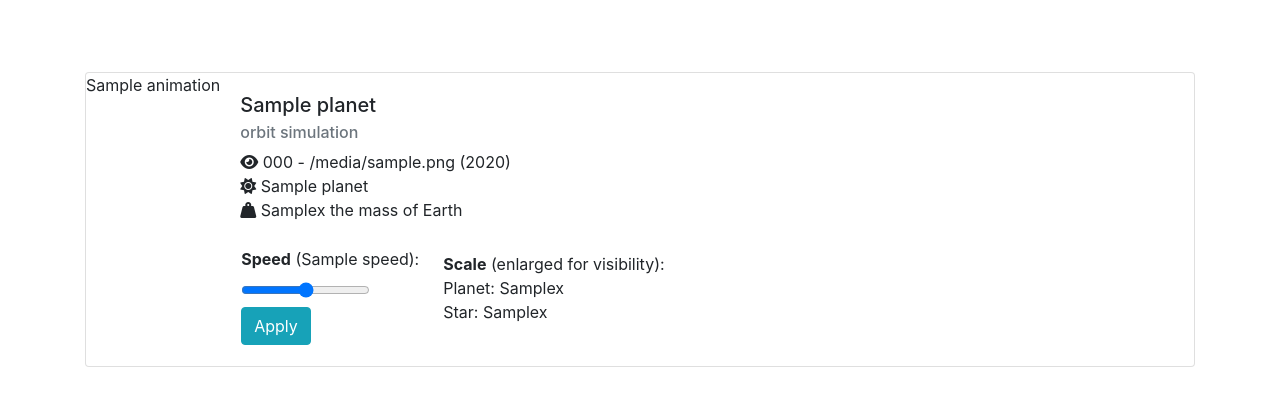
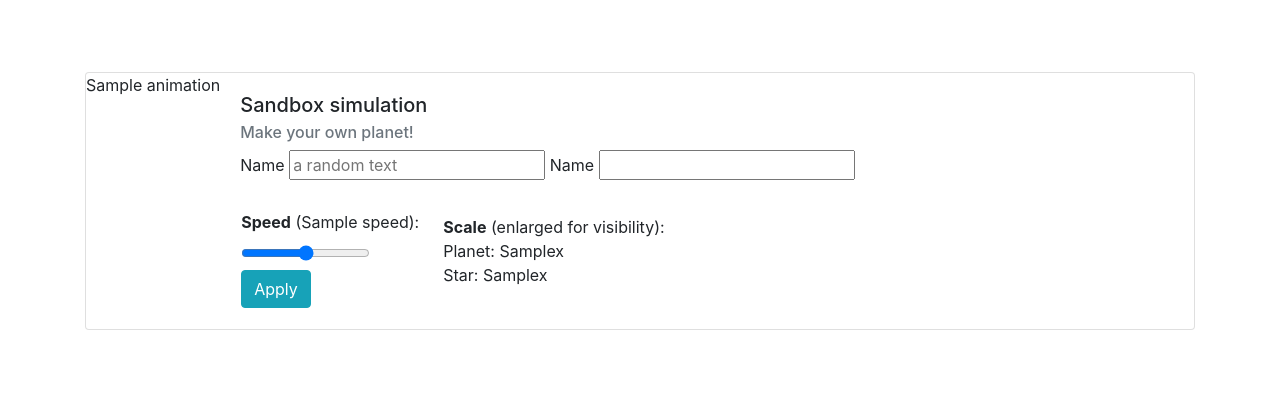
Before and after one commit to lamamilu/planet_explorer, a Flask app: template templates/sandbox.html in a window 1280 px wide. Shown: the top 406 px of the page. Run offline with Flask 3, Linux system fonts and the light colour scheme; the template is opened without the code that fills it: most values are stand-ins (such as "Sample title", 1, 10 or a date in 2020); some libraries are stand-ins or nearby versions.

Commit message:
sandbox animation

```diff
--- a/app.py
+++ b/app.py
@@ -5,6 +5,7 @@ import json
 
 from utility import *
 from planet_sim import *
+from sandbox_sim import *
 
 
 
@@ -23,6 +24,15 @@ url = "https://exoplanetarchive.ipac.caltech.edu/TAP/sync?query="
 table = "pscomppars"
 columns = ["pl_name", "pl_masse", "disc_telescope", "hostname", "discoverymethod", "disc_year", "pl_orbeccen", "pl_orbper", "pl_orbsmax", "st_rad", "pl_rade"]
 # constraints = ["pl_name = 'Kepler-10 b / 16 Cyg B b'"] # "pl_masse between 0.9 and 1.1", "discoverymethod = 'Transit'", "sy_snum = 1"
+
+sandbox_planet = {
+     "name":"Earth",
+     "r":6371, # planet radius (km)
+     "sr":695700, # star radius (km)
+     "a":1.00,      # semi-major axis (AU)
+     "e":0.0167,     # eccentricity
+     "P":365.256       # days to orbit
+}
 
 
 @app.route("/<planet>", methods=["GET", "POST"])
@@ -69,7 +79,7 @@ def home(planet):
 
 
      print("MAKING AN ANIMATION (speed: "+str(speed)+")\n")
-     ani, planet_scale, star_scale, speed = orbit_animation(data, speed)
+     ani, planet_scale, star_scale, speed = pl_orbit_animation(data, speed)
 
      ani_list = ani.split('width="700" height="700"')
      animation = ani_list[0] + 'width="400" height="400"' + ani_list[1]
@@ -77,9 +87,41 @@ def home(planet):
      return render_template("home.html", planet=data, animation=animation, speed=speed, value=reverse_speed(speed), planet_scale=planet_scale, star_scale=star_scale)
 
 
+
 @app.route("/sandbox", methods=["GET", "POST"])
 def sandbox():
-     return render_template("sandbox.html")
+
+     speed = 1
+     session["planet"] = sandbox_planet
+
+     print("\n-----------------------------------------------------------------\n")
+
+     print("creating a planet:", session["planet"]["name"])
+     print(session["planet"])
+
+
+     if request.method == "POST":
+          action = request.form.get("action")
+
+          if action == "set-speed":
+               speed = int(request.form.get("speed"))
+               speed = convert_speed(speed)
+
+
+
+
+
+     print("MAKING AN ANIMATION (speed: "+str(speed)+")\n")
+     ani, planet_scale, star_scale, speed = sb_orbit_animation(session["planet"], speed)
+
+     ani_list = ani.split('width="700" height="700"')
+     animation = ani_list[0] + 'width="400" height="400"' + ani_list[1]
+
+     print(session["planet"])
+     print(planet_scale, star_scale, speed)
+
+     return render_template("sandbox.html", animation=animation, speed=speed, value=reverse_speed(speed), planet_scale=planet_scale, star_scale=star_scale)
+
 
 
 
--- a/planet_sim.py
+++ b/planet_sim.py
@@ -22,7 +22,7 @@ import ffmpeg
 # p = p.json()[0]
 # print(p)
 
-def orbit_animation(p, speed):
+def pl_orbit_animation(p, speed):
 
      # *********** DATA ***********
 
--- a/templates/home.html
+++ b/templates/home.html
@@ -22,7 +22,7 @@
                </form><br>
 
           <p><!--<b>Don't know any planets (yet)?</b> Try some of these: Kepler-10 b, 16 Cyg B b, or browse exoplanets at --><a href="https://exoplanetarchive.ipac.caltech.edu/cgi-bin/TblView/nph-tblView?app=ExoTbls&config=PS" class="alert-link">exoplanetarchive.ipac.caltech.edu</a>.</p>
-          <p>Or you can build your own planet in the <a href="{{ url_for('sandbox') }}">sandbox simulation</a>!</p>
+          <p>Or you can build your own planet in the <a href="{{ url_for('sandbox') }}" class="alert-link">sandbox simulation</a>!</p>
      </div>
 
      <br>
--- a/templates/sandbox.html
+++ b/templates/sandbox.html
@@ -20,13 +20,18 @@
                <div class="orbit-video">
                     {{ animation | safe }}
                </div>
+
                <div class="card-body">
-                    <h5 class="card-title">{{ planet.pl_name }}</h5>
-                    <h6 class="card-subtitle mb-2 text-muted">orbit simulation</h6>
+                    <h5 class="card-title">Sandbox simulation</h5>
+                    <h6 class="card-subtitle mb-2 text-muted">Make your own planet!</h6>
 
-                    <i class="fa-solid fa-eye"></i> {{ planet.disc_telescope }} - {{ planet.discoverymethod }} ({{ planet.disc_year }})<br>
-                    <i class="fa-solid fa-sun"></i> {{ planet.hostname }}<br>
-                    <i class="fa-solid fa-weight-hanging"></i> {% if planet.pl_masse != None %}{{ planet.pl_masse }}x the mass of Earth {% else %}unknown{% endif %}<br>
+                    <form method="POST">
+                         <label>Name</label>
+                         <input name="name" value="{{ session['name'] }}" placeholder="a random text">
+
+                         <label>Name</label>
+                         <input name="name" value="{{ session['name'] }}">
+                    </form>
 
                     <br>
 
```
Also changed, not shown: sandbox_sim.py (+10 -14 lines), 2 other files.
